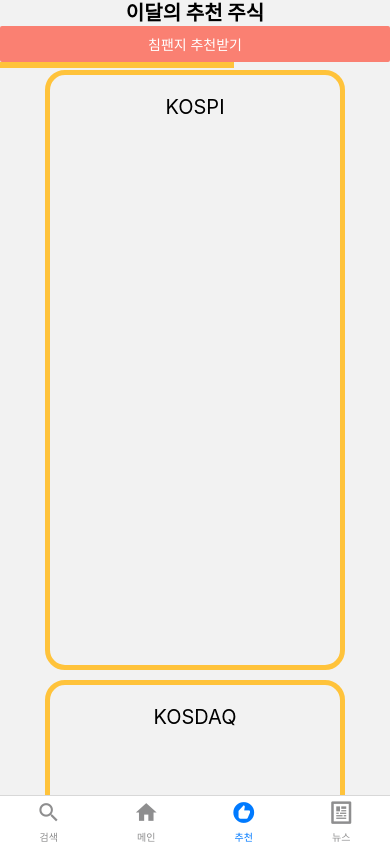
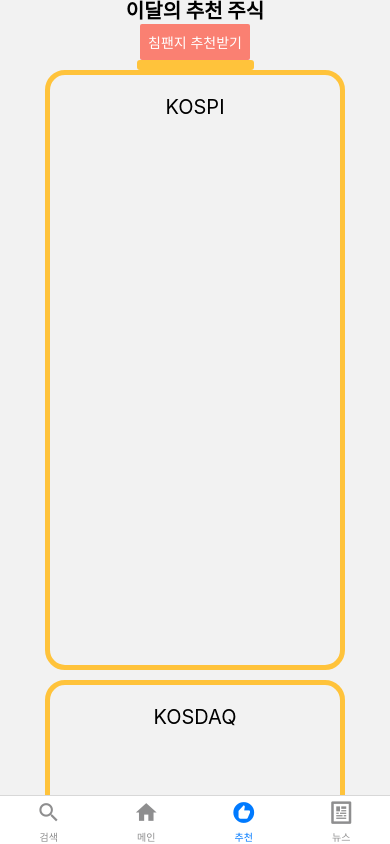
Before and after one commit to geunsoo96/Stock_ProjectA_Mobile, a React Native app in the folder projectA/: screen /Algorithm in a window 390 px wide. Built offline with nearby package versions, Linux system fonts and the light colour scheme.

Commit message:
버튼 디자인 진행중

```diff
--- a/projectA/src/App.js
+++ b/projectA/src/App.js
@@ -22,7 +22,7 @@
           initialRouteName="Main"
           screenOptions={{headerShown: false}}>
           <Tab.Screen
-            name="Search"
+            name="Detail"
             component={Detail}
             options={{
               title: '검색',
--- a/projectA/src/components/Algorithm/algorithm.js
+++ b/projectA/src/components/Algorithm/algorithm.js
@@ -1,4 +1,12 @@
-import {StyleSheet, Text, View, Image, Button, Pressable} from 'react-native';
+import {
+  StyleSheet,
+  Text,
+  View,
+  Image,
+  Button,
+  Pressable,
+  Touchable,
+} from 'react-native';
 import React from 'react';
 import {ScrollView} from 'react-native';
 
@@ -12,6 +20,7 @@
       <View style={styles.head}>
         <Text style={styles.headText}>이달의 추천 주식</Text>
         <Button title="침팬지 추천받기" color="salmon" />
+
         <Pressable style={styles.button} title="hi"></Pressable>
       </View>
       <View style={styles.container}>
@@ -49,6 +58,7 @@
   head: {
     width: '100%',
     display: 'flex',
+    alignItems: 'center',
     justifyContent: 'center',
   },
   headText: {
@@ -57,9 +67,10 @@
     textAlign: 'center',
   },
   button: {
-    width: '60%',
-    height: '10%',
+    width: '30%',
+    height: '15%',
     backgroundColor: '#FFC33B',
+    borderRadius: 3,
   },
 });
 export default Algorithm;
--- a/projectA/src/components/Detail/DetailPrice.js
+++ b/projectA/src/components/Detail/DetailPrice.js
@@ -28,9 +28,9 @@
   ];
   return (
     <View style={styles.container}>
-      {dataSet.map(item => {
+      {dataSet.map((item, index) => {
         return (
-          <View style={styles.priceBox}>
+          <View key={index} style={styles.priceBox}>
             <Text style={styles.text}>{item.kr}</Text>
             <Text style={styles.text}>{props.data[item.en]}</Text>
           </View>
```
